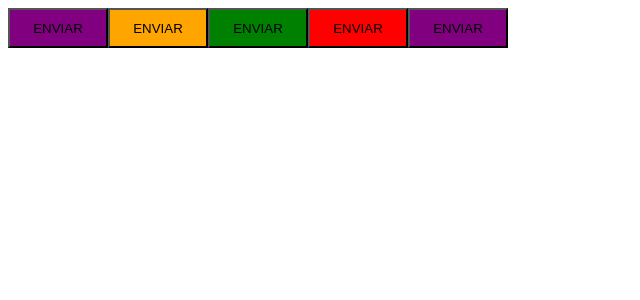
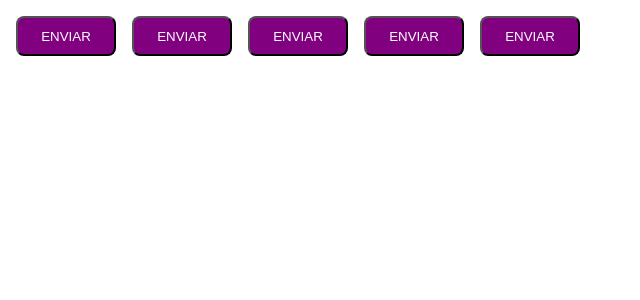
Before and after one commit to Leticiamorei/aula-2-timer, a React (Vite) app: page / in a window 1280 px wide. Shown: the top 300 px of the page, without its empty margins (0-640 px from the left). Built offline with nearby package versions, Linux system fonts and the light colour scheme.

Commit message:
feat: criando @types

```diff
--- a/src/components/Button.styles.ts
+++ b/src/components/Button.styles.ts
@@ -17,10 +17,15 @@
 
   width: 100px;
   height: 40px;
+  margin: 8px;
+  border-radius: 8px;
 
-  ${props=> {
+  background-color: ${props => props.theme.primary};
+  color: ${props =>props.theme.white}
+
+  /* ${props=> {
     return `background-color: ${buttonVariants[props.variant]}`
-  }}
+  }} */
 
 
 
--- /dev/null
+++ b/src/styles/themes/default.ts
@@ -0,0 +1,5 @@
+export const defaultTheme = {
+  primary: 'purple',
+  secondary: 'orange',
+  white: '#FFF',
+}
```
Also changed, not shown: src/@types/styled.d.ts (added, +9 -0 lines), src/App.tsx (+4 -6 lines).
